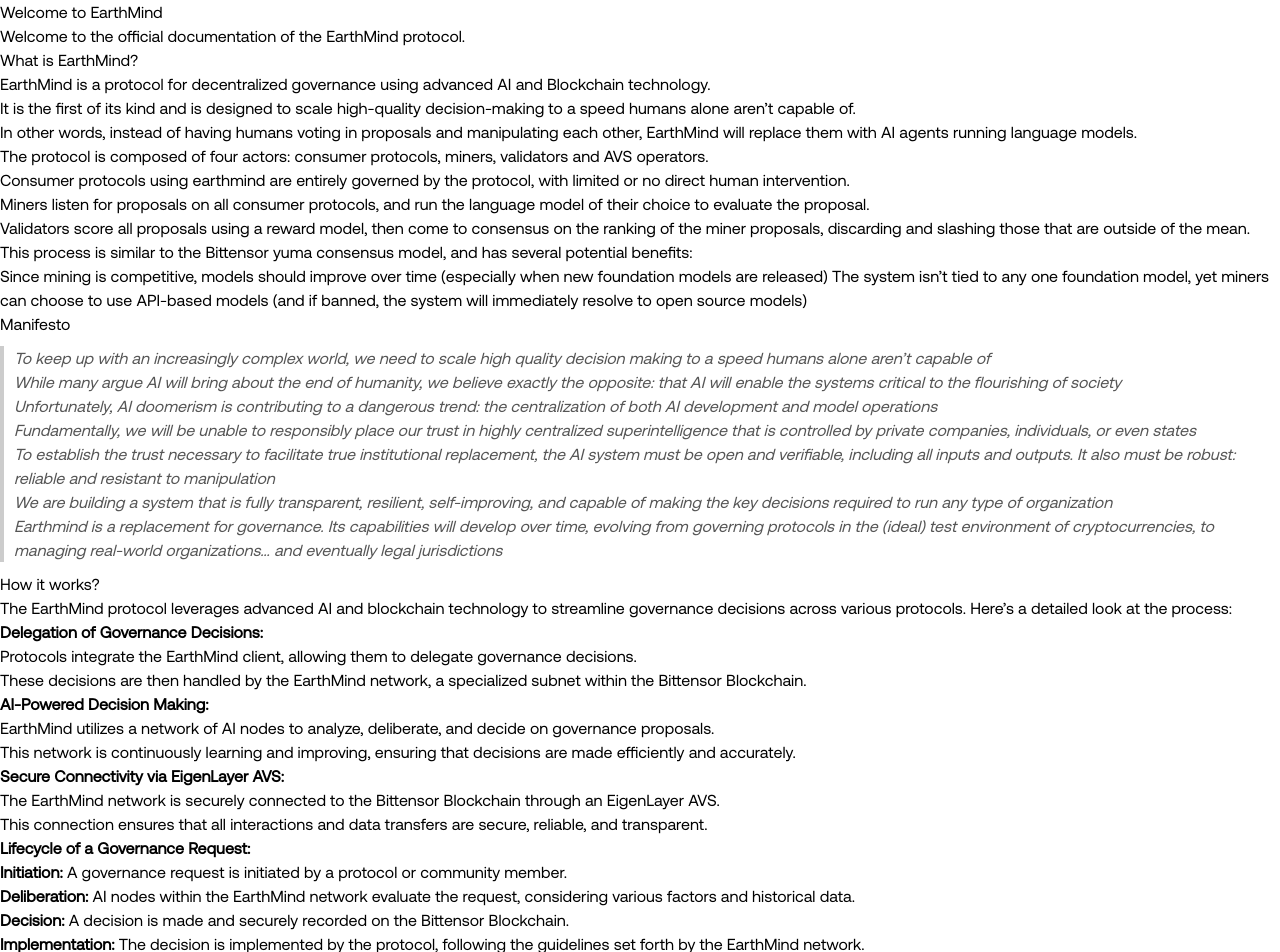
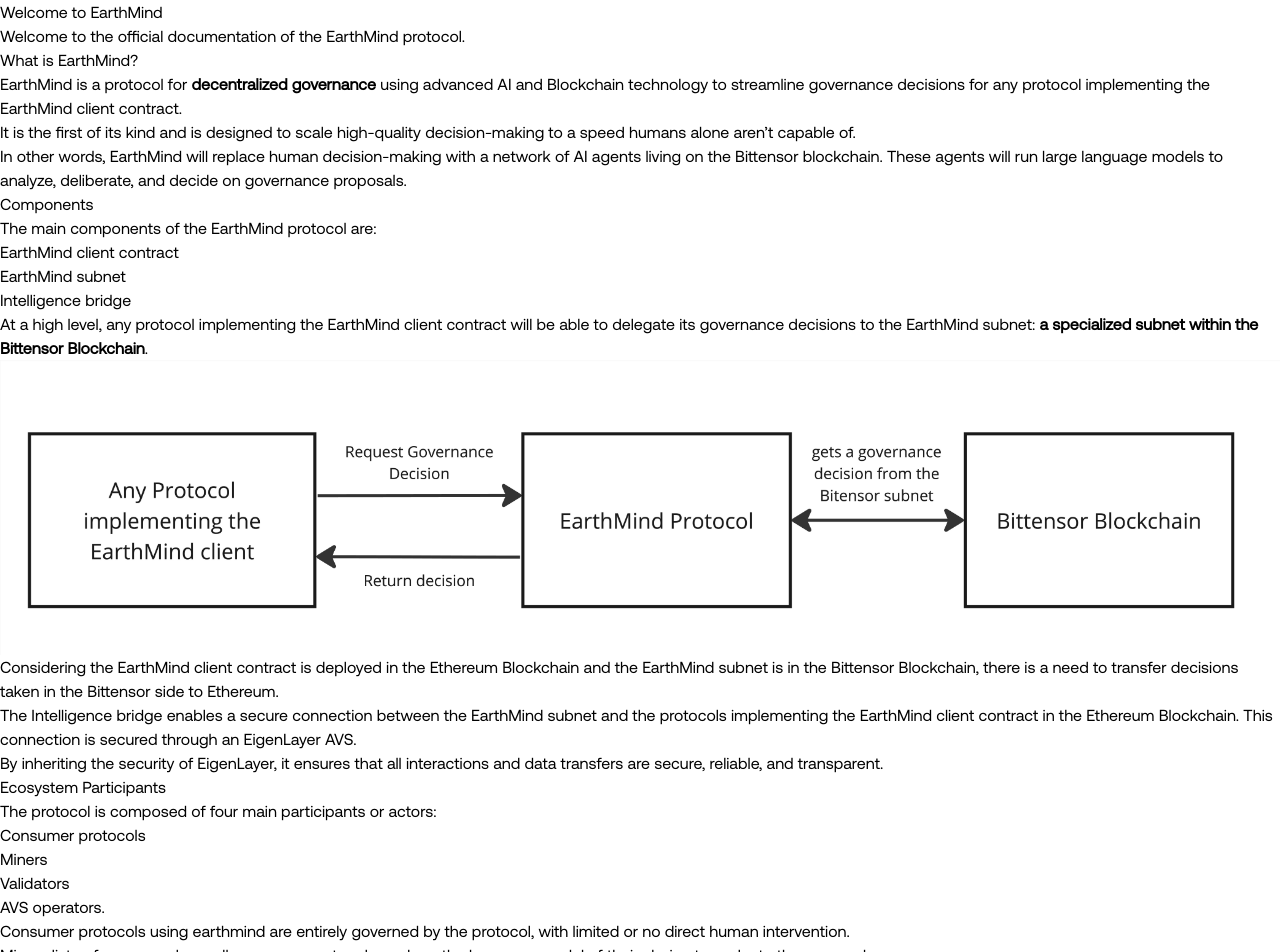
Before and after one commit to Earth-Mind/earthmind-docs, a Next.js app: page / in a window 1280 px wide. Shown: the top 952 px of the page. Built offline with nearby package versions, Linux system fonts and the light colour scheme; a web font is replaced by a local one.

Commit message:
before cleaning index

```diff
--- a/pages/index.mdx
+++ b/pages/index.mdx
@@ -2,9 +2,11 @@
 
 title: Welcome
 
-description: Official documentation for EarthMind, a decentralized governance protocol that uses advanced AI and Blockchain technology.
+description: Official documentation for EarthMind, a decentralized governance protocol that uses advanced AI and Blockchain technology to streamline governance decisions for any protocol.
 
 ---
+
+import CustomImage from '../components/CustomImage';
 
 # Welcome to EarthMind
 
@@ -12,13 +14,47 @@
 
 ## What is EarthMind?
 
-EarthMind is a protocol for decentralized governance using advanced AI and Blockchain technology.
+EarthMind is a protocol for **decentralized governance** using advanced AI and Blockchain technology to streamline governance decisions for any protocol implementing the [EarthMind client contract].
 
 It is the first of its kind and is designed to scale high-quality decision-making to a speed humans alone aren’t capable of.
 
-In other words, instead of having humans voting in proposals and manipulating each other, EarthMind will replace them with AI agents running language models.
+In other words, EarthMind will replace human decision-making with a network of AI agents living on the [Bittensor] blockchain. These agents will run large language models to analyze, deliberate, and decide on governance proposals.
 
-The protocol is composed of four actors: consumer protocols, miners, validators and AVS operators.
+### Components
+
+The main components of the EarthMind protocol are:
+
+- [EarthMind client contract]
+
+- [EarthMind subnet]
+
+- [Intelligence bridge]
+
+At a high level, any protocol implementing the EarthMind client contract will be able to delegate its governance decisions to the EarthMind subnet: **a specialized subnet within the Bittensor Blockchain**.
+
+<CustomImage
+  src="/images/how-it-works-simple.jpg"
+  alt="How it works simple"
+  fetchpriority="high"
+/>
+
+Considering the EarthMind client contract is deployed in the Ethereum Blockchain and the EarthMind subnet is in the Bittensor Blockchain, there is a need to transfer decisions taken in the Bittensor side to Ethereum.
+
+The Intelligence bridge enables a secure connection between the EarthMind subnet and the protocols implementing the EarthMind client contract in the Ethereum Blockchain. This connection is secured through an [EigenLayer AVS].
+
+By inheriting the security of EigenLayer, it ensures that all interactions and data transfers are secure, reliable, and transparent.
+
+### Ecosystem Participants
+
+The protocol is composed of four main participants or actors:
+
+- Consumer protocols
+
+- Miners
+
+- Validators
+
+- AVS operators.
 
 Consumer protocols using earthmind are entirely governed by the protocol, with limited or no direct human intervention.
 
@@ -31,61 +67,6 @@
 Since mining is competitive, models should improve over time (especially when new foundation models are released)
 The system isn’t tied to any one foundation model, yet miners can choose to use API-based models (and if banned, the system will immediately resolve to open source models)
 
-## Manifesto
-
-import Quote from '../components/Quote';
-
-<Quote>
-
-To keep up with an increasingly complex world, we need to scale high quality decision making to a speed humans alone aren’t capable of
-
-While many argue AI will bring about the end of humanity, we believe exactly the opposite: that AI will enable the systems critical to the flourishing of society
-
-Unfortunately, AI doomerism is contributing to a dangerous trend: the centralization of both AI development and model operations
-
-Fundamentally, we will be unable to responsibly place our trust in highly centralized superintelligence that is controlled by private companies, individuals, or even states
-
-To establish the trust necessary to facilitate true institutional replacement, the AI system must be open and verifiable, including all inputs and outputs. It also must be robust: reliable and resistant to manipulation
-
-We are building a system that is fully transparent, resilient, self-improving, and capable of making the key decisions required to run any type of organization
-
-Earthmind is a replacement for governance. Its capabilities will develop over time, evolving from governing protocols in the (ideal) test environment of cryptocurrencies, to managing real-world organizations… and eventually legal jurisdictions
-
-</Quote>
-
-
-## How it works?
-
-The EarthMind protocol leverages advanced AI and blockchain technology to streamline governance decisions across various protocols. Here’s a detailed look at the process:
-
-1. **Delegation of Governance Decisions:**
-   - Protocols integrate the EarthMind client, allowing them to delegate governance decisions.
-   - These decisions are then handled by the EarthMind network, a specialized subnet within the [Bittensor] Blockchain.
-
-2. **AI-Powered Decision Making:**
-   - EarthMind utilizes a network of AI nodes to analyze, deliberate, and decide on governance proposals.
-   - This network is continuously learning and improving, ensuring that decisions are made efficiently and accurately.
-
-3. **Secure Connectivity via EigenLayer AVS:**
-   - The EarthMind network is securely connected to the Bittensor Blockchain through an [EigenLayer AVS].
-   - This connection ensures that all interactions and data transfers are secure, reliable, and transparent.
-
-4. **Lifecycle of a Governance Request:**
-   - **Initiation:** A governance request is initiated by a protocol or community member.
-   - **Deliberation:** AI nodes within the EarthMind network evaluate the request, considering various factors and historical data.
-   - **Decision:** A decision is made and securely recorded on the Bittensor Blockchain.
-   - **Implementation:** The decision is implemented by the protocol, following the guidelines set forth by the EarthMind network.
-
-import CustomImage from '../components/CustomImage';
-
-<CustomImage
-  src="/images/how-it-works-simple.jpg"
-  alt="How it works simple"
-  fetchpriority="high"
-/>
-
-For a more detailed overview, check the [LifeCycle of a Governance Request].
-
 ## Why it matters?
 
 The EarthMind protocol represents a significant advancement in the field of decentralized governance, and its impact is multifaceted. Here are the key reasons why EarthMind matters:
@@ -95,7 +76,7 @@
 - **Continuous Improvement:** The AI network continuously learns and adapts, leading to progressively better decision-making processes over time.
 
 ### 2. Security and Transparency
-- **Blockchain Integrity:** All decisions and actions within the EarthMind network are securely recorded on the Bittensor Blockchain, providing a transparent and immutable ledger.
+- **Blockchain Integrity:** All decisions and actions within the EarthMind network are securely recorded on the Bittensor Blockchain and in the Ethereum Blockchain, providing a transparent and immutable ledger.
 - **Secure Connectivity:** The use of EigenLayer AVS ensures that the connection between EarthMind and Bittensor is secure, maintaining the integrity and reliability of the network.
 
 ### 3. Scalability and Flexibility
@@ -151,8 +132,13 @@
 
 {/* Links and References */}
 
+[EarthMind client contract]: /components/earthmind-client-contract
+[Bittensor subnet]: /components/bittensor-subnet
+[Intelligence bridge]: /components/intelligence-bridge
+[EarthMind subnet]: /components/earthmind-subnet
 [Bittensor]: https://bittensor.com/
-[Lifecycle of a Governance decision]: /concepts
+[Bittensor Blockchain]: https://bittensor.com/
+[Yuma consensus]: https://docs.bittensor.com/yuma-consensus
 [Smart contract integration]: /developers/smart-contract-integration
 [LifeCycle of a Governance Request]: /lifecycle-governance-request
 [EigenLayer AVS]: https://docs.eigenlayer.xyz/eigenlayer/avs-guides/avs-developer-guide
```
